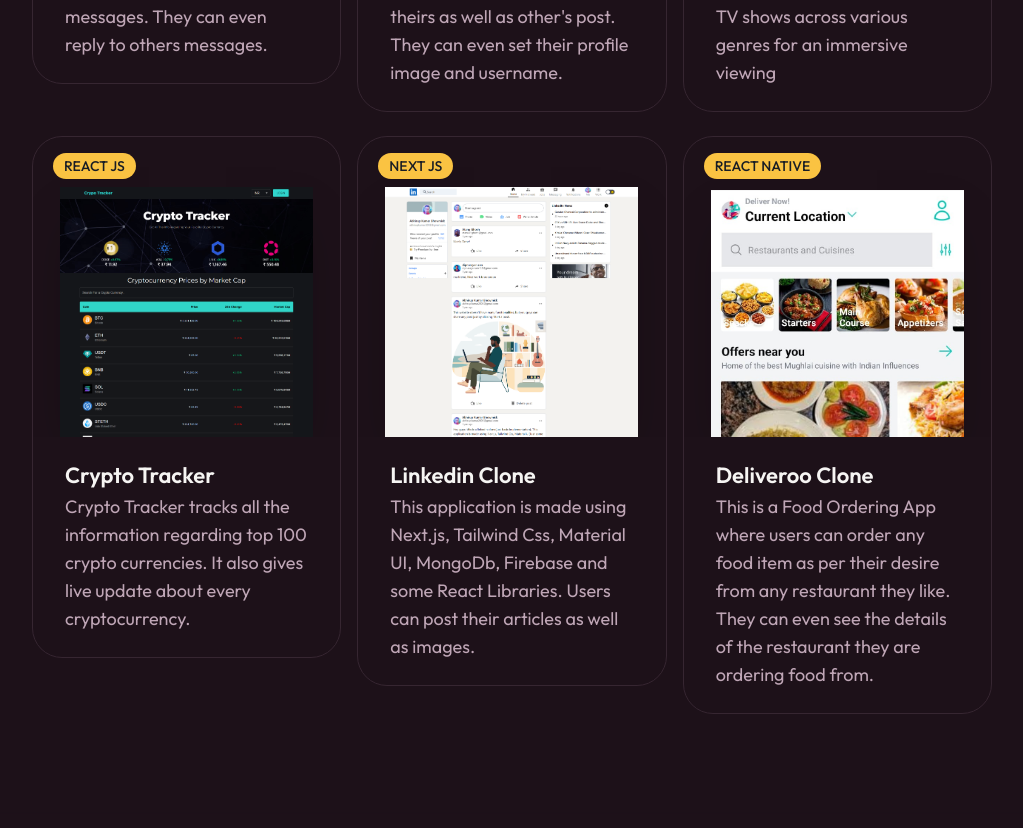
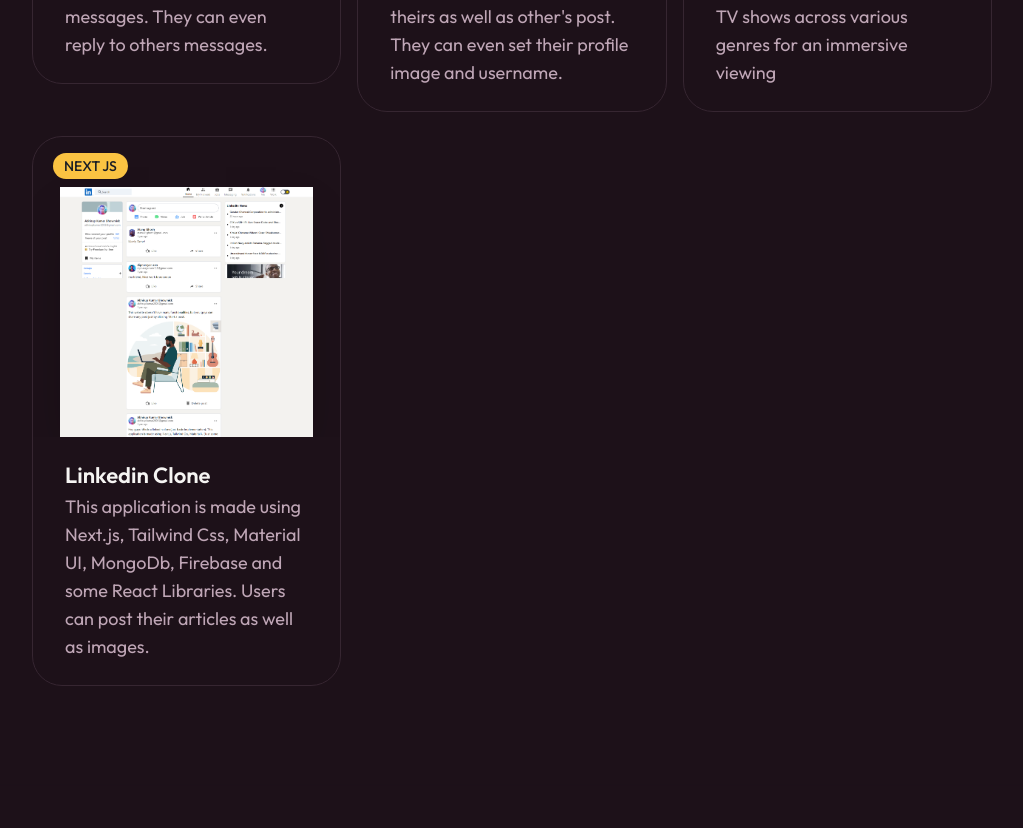
Before and after one commit to Vedaant26/Portfolio-Vedaant, a Next.js app: page /projects in a window 1280 px wide. Shown: the part 1960-2788 px from the top of the page, without its empty margins (128-1151 px from the left). Built offline with nearby package versions, Linux system fonts and the light colour scheme.

Commit message:
changed the ui

```diff
--- a/projectData.js
+++ b/projectData.js
@@ -4,9 +4,9 @@
         category: 'next js',
         name: 'FaceAuth',
         description:
-            'FaceAuth is an AI-powered facial recognition application that provides secure and seamless authentication for various platforms.',
+            'FaceAuth is an AI-powered facial recognition application which works in both online and offline mode that provides secure and seamless authentication for various platforms.',
         link: 'https://faceauth.vercel.app',
-        github: 'https://github.com/abhirupkumar/faceauth',
+        github: 'https://github.com/Vedaant26/FaceAuth',
     },
     {
         image: '/work/static.png',
@@ -77,14 +77,6 @@
         github: 'https://github.com/abhirupkumar/Netflix-Clone',
     },
     {
-        image: '/work/8.png',
-        category: 'react js',
-        name: 'Crypto Tracker',
-        description: 'Crypto Tracker tracks all the information regarding top 100 crypto currencies. It also gives live update about every cryptocurrency.',
-        link: 'https://crypto-tracker-akb.netlify.app',
-        github: 'https://github.com/abhirupkumar/Crypto-Tracker',
-    },
-    {
         image: '/work/7.png',
         category: 'next js',
         name: 'Linkedin Clone',
@@ -92,12 +84,4 @@
         link: 'https://linkedin-clone-mauve.vercel.app/',
         github: 'https://github.com/abhirupkumar/linkedin-clone',
     },
-    {
-        image: '/work/9.jpg',
-        category: 'react native',
-        name: 'Deliveroo Clone',
-        description: 'This is a Food Ordering App where users can order any food item as per their desire from any restaurant they like. They can even see the details of the restaurant they are ordering food from.',
-        link: 'https://expo.dev/@abhirup/deliveroo-clone-apk',
-        github: 'https://github.com/abhirupkumar/deliveroo-clone',
-    },
 ];
```
Also changed, not shown: 1 other file (tests, documents, lock files or other folders).
